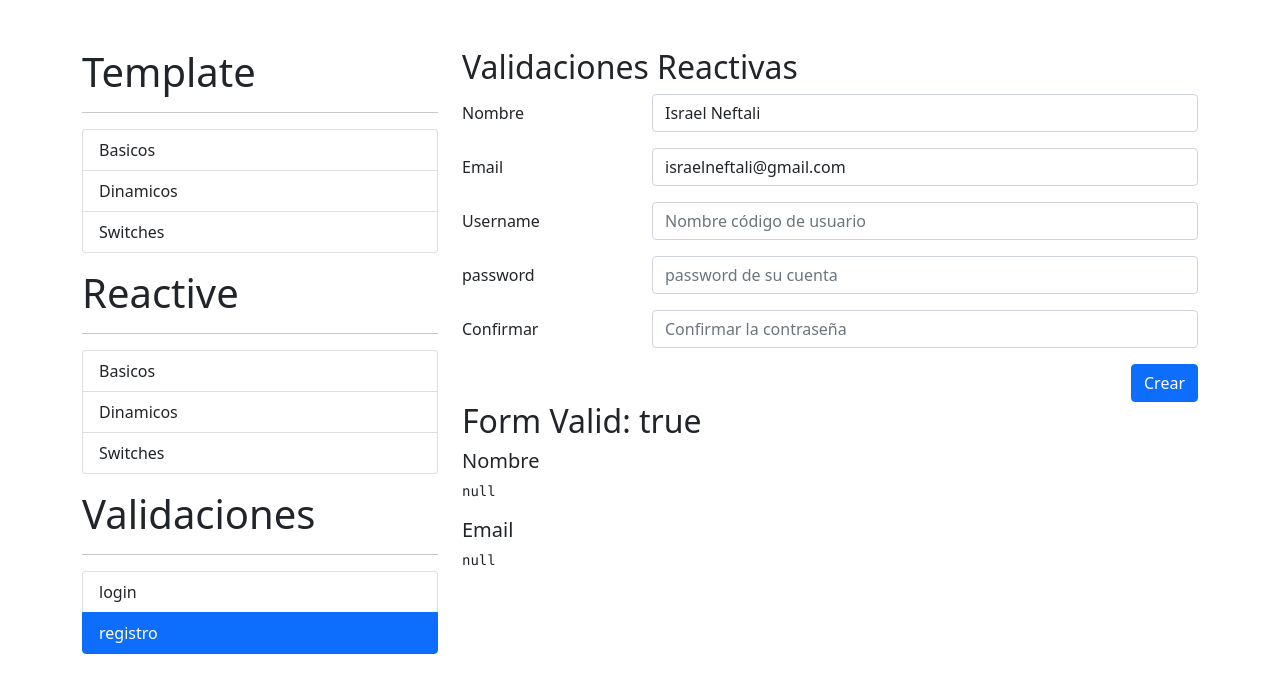
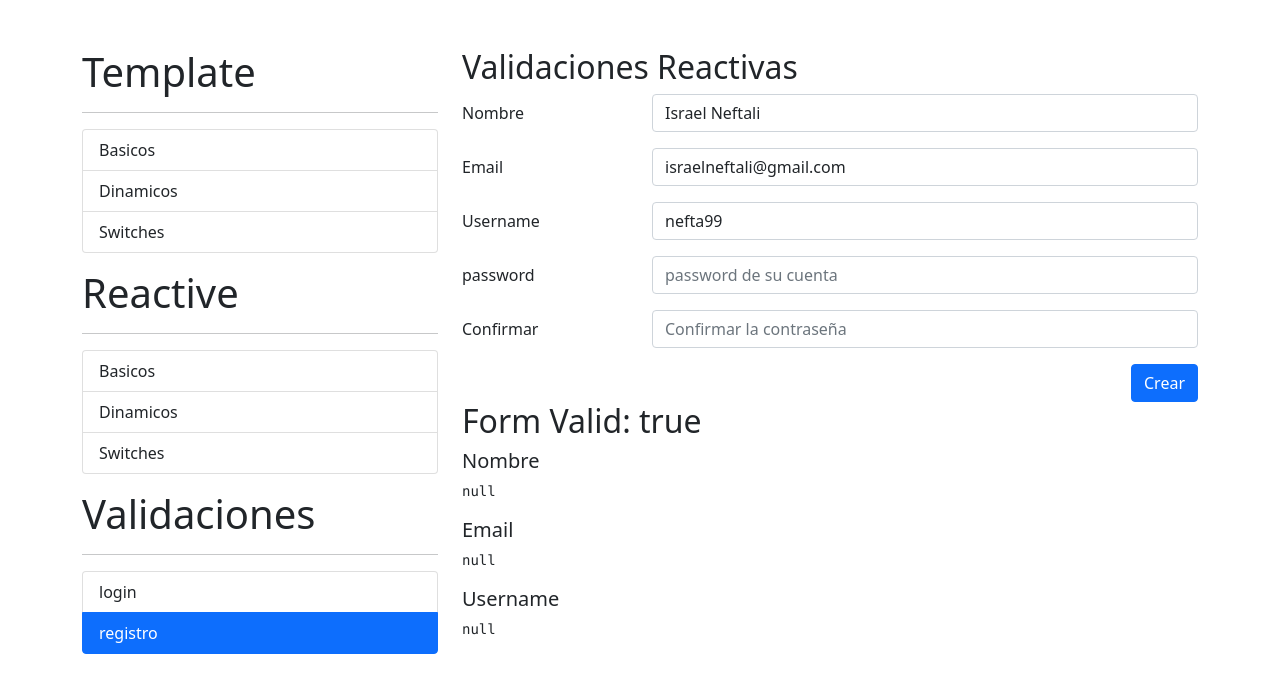
Before and after one commit to nefta99/06-formulariosApp, an Angular app: page /auth/registro in a window 1280 px wide. Shown: the top 692 px of the page. Built offline with nearby package versions, Linux system fonts and the light colour scheme.

Commit message:
video : 268

```diff
--- a/src/app/auth/pages/registro/registro.component.html
+++ b/src/app/auth/pages/registro/registro.component.html
@@ -38,7 +38,12 @@
                 <div class="col-sm-9">
                     <input type="text"
                         class="form-control"
+                        formControlName="username"
                         placeholder="Nombre código de usuario">
+                    <samp class="form-text text-danger"
+                        *ngIf="campoNoValido('username')">
+                        El username no puede ser Strider
+                    </samp>
                 </div>
             </div>
 
@@ -80,3 +85,6 @@
 
 <h5>Email</h5>
 <pre>{{miFormulario.controls.email.errors | json}}</pre>
+
+<h5>Username</h5>
+<pre>{{miFormulario.controls.username.errors | json}}</pre>
--- a/src/app/auth/pages/registro/registro.component.ts
+++ b/src/app/auth/pages/registro/registro.component.ts
@@ -1,5 +1,5 @@
 import { Component, OnInit } from '@angular/core';
-import { FormBuilder, FormGroup,  Validators } from '@angular/forms';
+import { FormBuilder, FormControl, FormGroup,  Validators } from '@angular/forms';
 
 @Component({
   selector: 'app-registro',
@@ -13,9 +13,22 @@
   nombreApellidoPattern : string ='([a-zA-Z]+) ([a-zA-Z]+)';
   emailPattern: string = "^[a-z0-9._%+-]+@[a-z0-9.-]+\\.[a-z]{2,4}$";
 
+  noPuedeSerStrider(control : FormControl){
+    const valor : string = control.value?.trim().toLowerCase();
+    if(valor === 'strider'){
+      // return Error!
+      return {
+        noStrider :true
+      }
+    }
+    //Significa que esta bien
+    return null
+  }
+
   miFormulario: FormGroup = this.fb.group({
     nombre: ['',[Validators.required,Validators.pattern(this.nombreApellidoPattern)]],
-    email : ['',[Validators.required, Validators.pattern(this.emailPattern)]]
+    email : ['',[Validators.required, Validators.pattern(this.emailPattern)]],
+    username: ['',[Validators.required,this.noPuedeSerStrider]],
   })
 
   constructor(private fb : FormBuilder) { }
@@ -26,7 +39,8 @@
     */
     this.miFormulario.reset({
       nombre : 'Israel Neftali',
-      email : 'israelneftali@gmail.com'
+      email : 'israelneftali@gmail.com',
+      username: 'nefta99'
     })
   }
 
```
